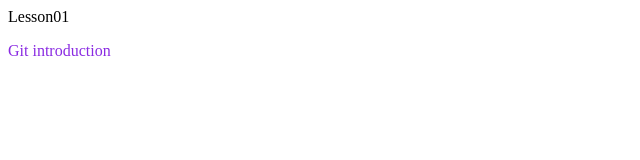
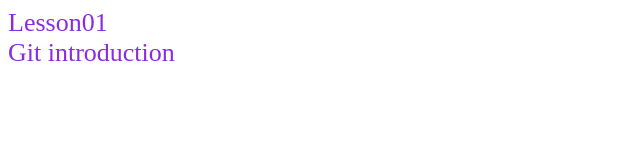
Before and after one commit to Igor-312/52.1_git, a plain HTML site: page index.html in a window 1280 px wide. Shown: the whole page, without its empty margins (0-640 px from the left). Drawn offline with Linux system fonts and the light colour scheme.

Commit message:
change paragraph

```diff
--- a/index.html
+++ b/index.html
@@ -8,6 +8,6 @@
 </head>
 <body>
     <div>Lesson01</div>
-    <p>Git introduction</p>
+    <div>Git introduction</div>
 </body>
 </html>
--- a/styles.css
+++ b/styles.css
@@ -1,3 +1,4 @@
-p {
+div {
     color: blueviolet;
+    font-size: 26px;
   }
```
